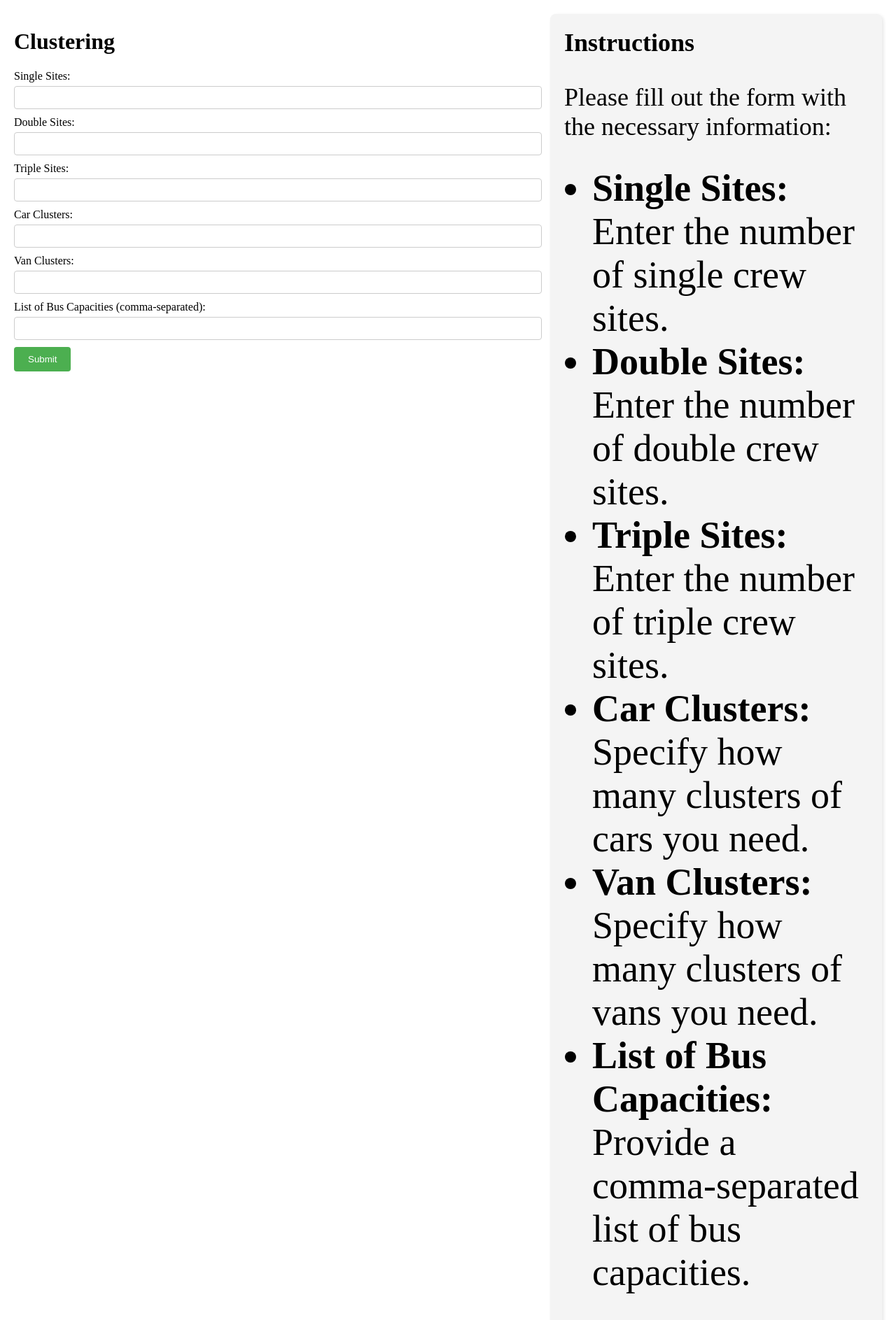
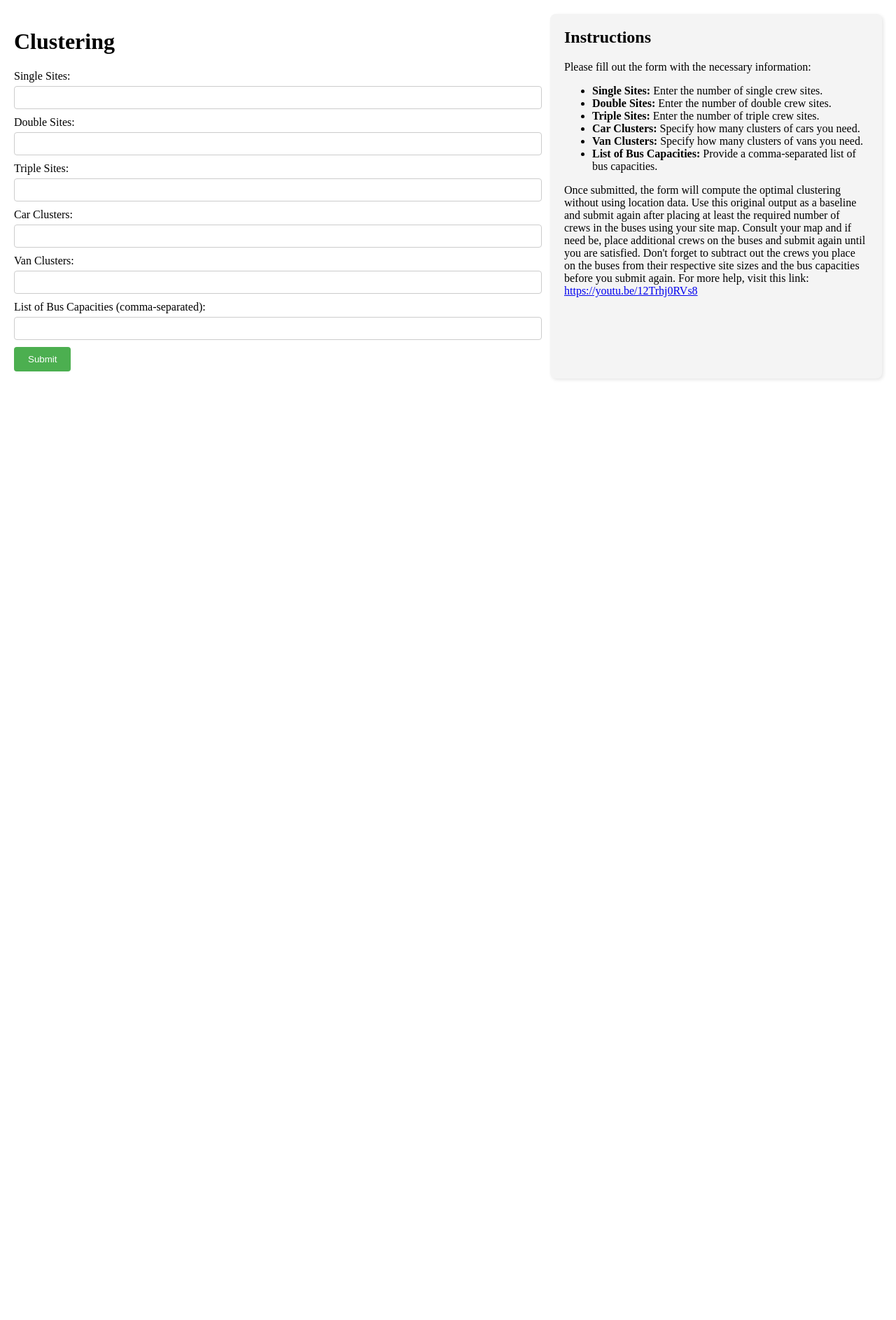
Before and after one commit to cbmckinstry/GMT, a Flask app: page / in a window 1280 px wide. Shown: the top 1887 px of the page at 70% size. After the commit the page ends 543 px from the top, so only its background shows below. Run offline with Flask 3, Linux system fonts and the light colour scheme.

```diff
--- a/templates/index.html
+++ b/templates/index.html
@@ -21,14 +21,9 @@
             background-color: #f4f4f4;
             border-radius: 8px;
             box-shadow: 2px 2px 5px rgba(0, 0, 0, 0.1);
-            font-size: 1.5em;
         }
         .instructions h2 {
             margin-top: 0;
-            font-size: 1.5em;
-        }
-        .instructions p, .instructions ul, .instructions li {
-            font-size: 1.5em;
         }
         form label {
             display: block;
```
